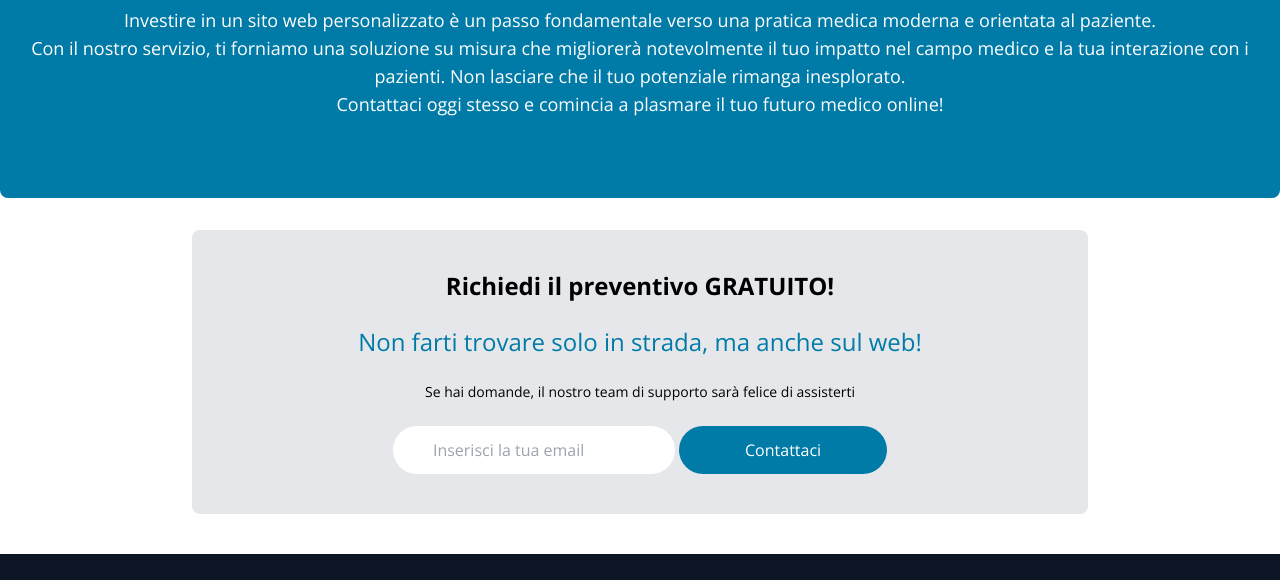
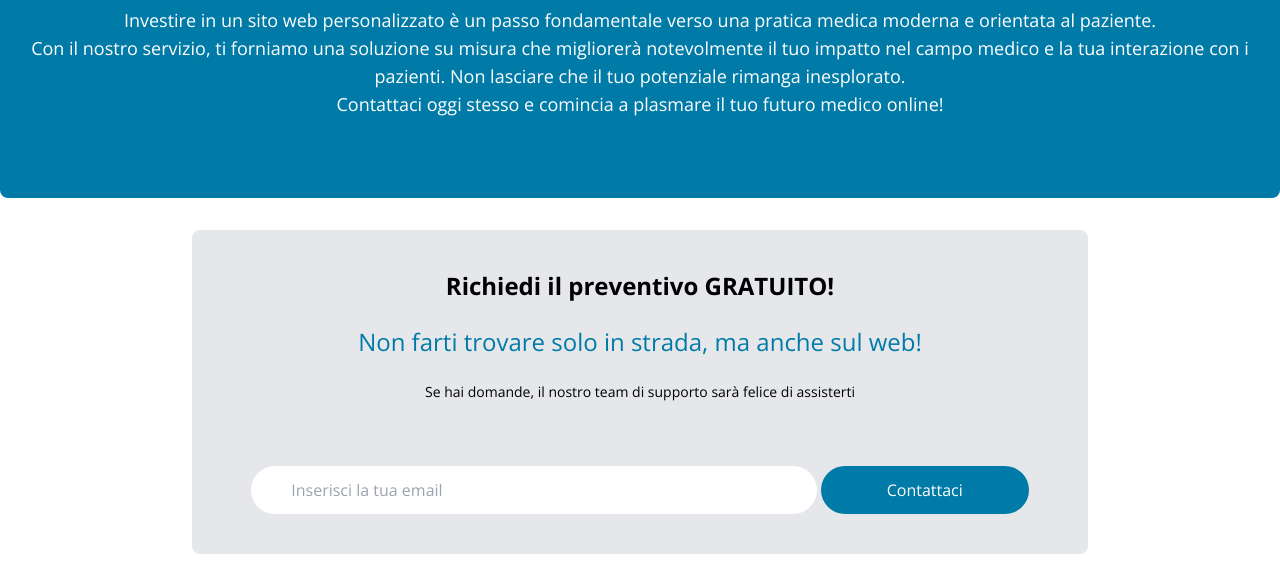
Before and after one commit to marynasotnyk85/websolutionslab, a website: page index.html in a window 1280 px wide. Shown: the part 2597-3177 px from the top of the page. Drawn offline with nearby package versions, Linux system fonts and the light colour scheme.

Commit message:
css email value

```diff
--- a/index.html
+++ b/index.html
@@ -241,7 +241,7 @@
             <input
               type="text"
               name="email"
-              class="w-2/3 px-10 py-3 rounded-full focus:outline-none"
+              class="w-auto px-10 py-3 rounded-full focus:outline-none"
               placeholder="Inserisci la tua email "
             />
 
@@ -249,7 +249,7 @@
           <!--<button id="sendEmailButton" value="Submit" class="center p-3 rounded-full w-52  text-white bg-ceruleanBlue hover:scale-95 hover:bg-darkBlue hover:text-white" > NON Contattaci </button>
           -->
 
-            <button type="submit"  class="center p-3 rounded-full w-52  text-white bg-ceruleanBlue hover:scale-95 hover:bg-darkBlue hover:text-white"> Contattaci</button>
+            <button type="submit" id="sendEmailButton" class="mt-10 md:mt-0 center p-3 rounded-full w-52  text-white bg-ceruleanBlue hover:scale-95 hover:bg-darkBlue hover:text-white"> Contattaci</button>
 
 
         </form>
@@ -408,7 +408,7 @@ if (shouldShowPopup(storageType)) {
 };
 
 document.getElementById('sendEmailButton').addEventListener('click', function() {
-  document.getElementById('emailInput').value="";
+  document.getElementById('email').value="";
 
 })
 
```
Also changed, not shown: public/css/style.css.
